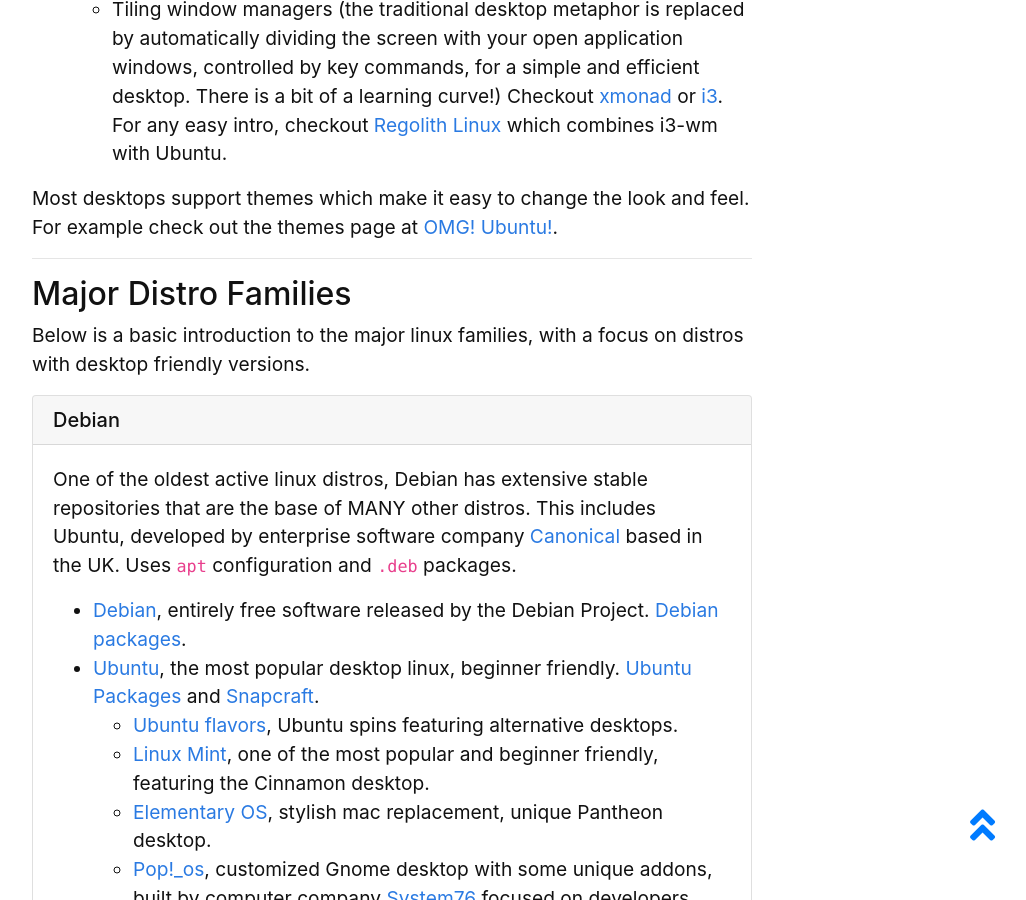
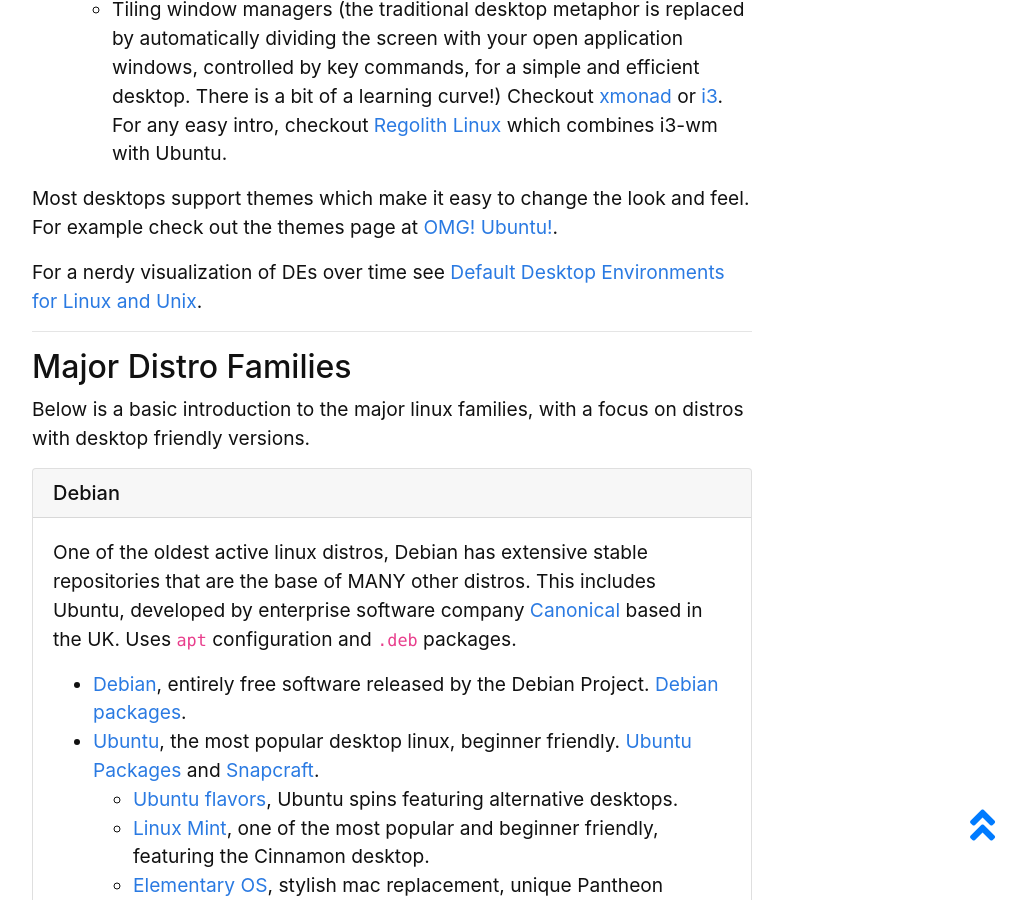
Before and after one commit to evanwill/try-linux, a Jekyll site: the page built from content/5-resources.md, in a window 1280 px wide and 900 px high, scrolled down 1221 px. Shown: the whole window, without its empty margins (248-1274 px from the left). Built offline with Jekyll 4.4.1, drawn with Linux system fonts in a browser that asks for light colours; comment, search, counter and statistics services are not loaded; some of the changed text lies outside the part shown.

Commit message:
add timeline viz links

```diff
--- a/content/5-resources.md
+++ b/content/5-resources.md
@@ -32,6 +32,8 @@ Major desktops:
 
 > Most desktops support themes which make it easy to change the look and feel.
 > For example check out the themes page at [OMG! Ubuntu!](http://www.omgubuntu.co.uk/category/themes-2).
+>
+> For a nerdy visualization of DEs over time see [Default Desktop Environments for Linux and Unix](https://eylenburg.github.io/de_default.htm).
 
 ---------------------------
 
@@ -137,6 +139,8 @@ For example:
 
 {% endcapture %}{% include card.html header="Other" text=other %}
 
+> For a nerdy visualization of all operating system families, see [Operating Systems: Timeline and Family Tree](https://eylenburg.github.io/os_familytree.htm).
+
 ------------
 
 ## Common Applications
```
